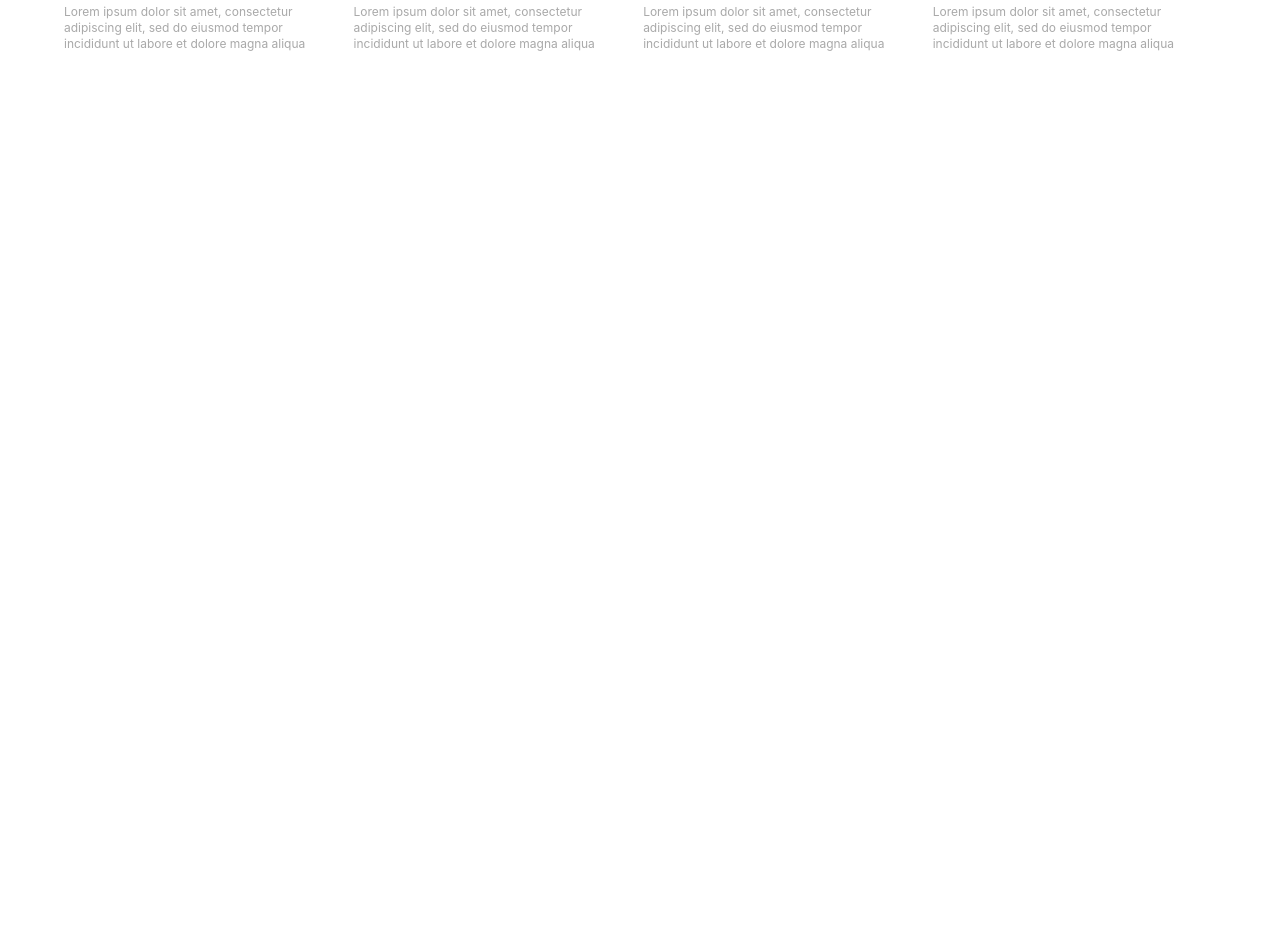
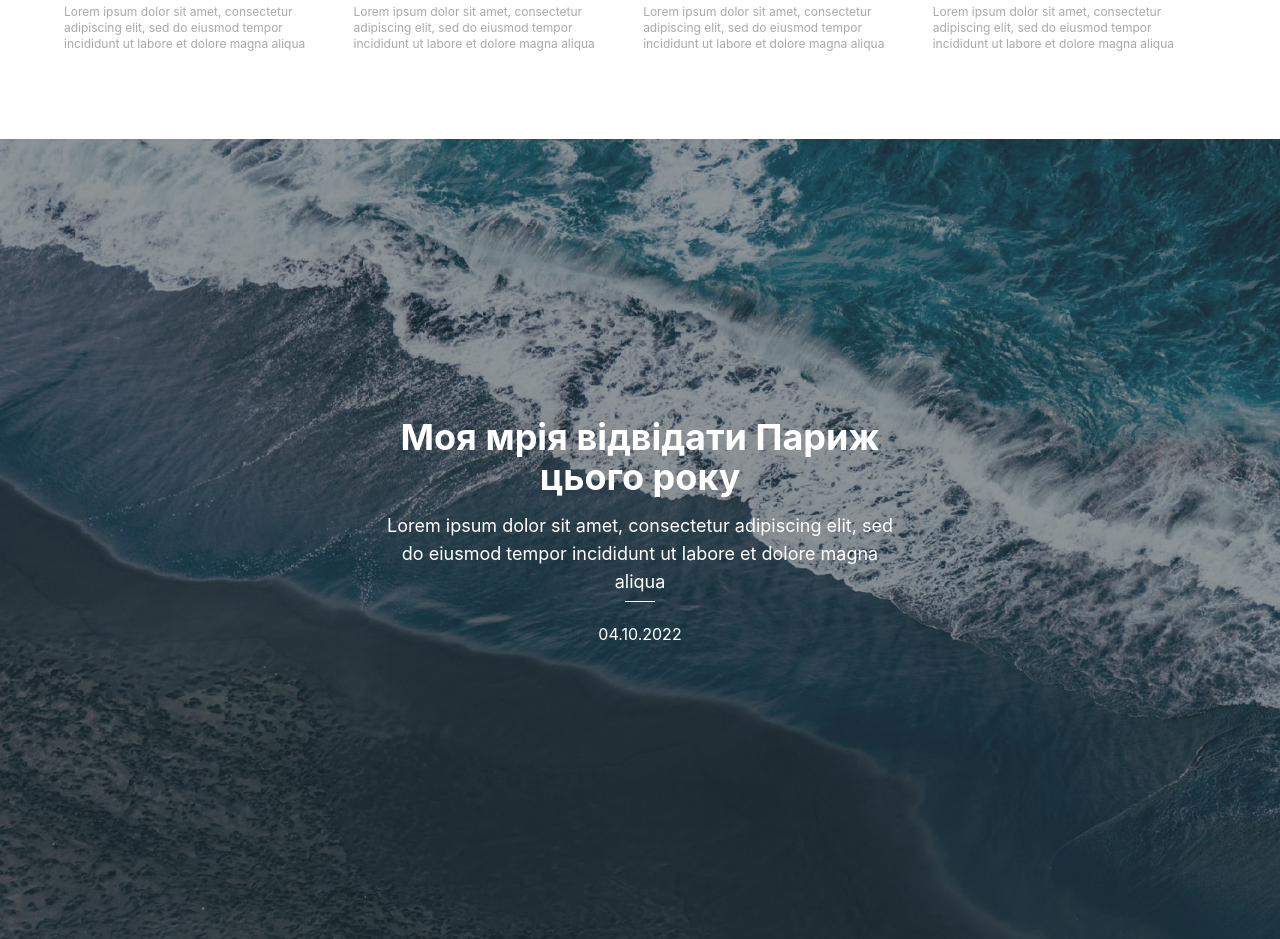
Before and after one commit to romashorodok/Posts, a Next.js app in the folder client/: page / in a window 1280 px wide. Shown: the part 1780-2719 px from the top of the page. Before the commit the page ends 1919 px from the top, so only its background shows below. Built offline with nearby package versions, Linux system fonts and the light colour scheme.

Commit message:
feat: Added featured post section.

```diff
--- a/client/pages/index.tsx
+++ b/client/pages/index.tsx
@@ -12,19 +12,23 @@ type Post = {
   title: string;
   created_at: string;
   description: string;
+
+  // TODO: Add image support
+  image?: string;
 };
 
 interface Props {
   posts: Array<Post>;
   categories: Array<Category>;
+  featuredPost: Post;
 }
 
-export function Home({ posts, categories }: Props) {
+export function Home({ posts, categories, featuredPost }: Props) {
   const [selectedCategory, setSelectedCategory] = React.useState(0);
 
   return (
     <LandingLayout>
-      <div
+      <section
         className={`${Styles.landing_background} flex flex-col justify-center`}
       >
         <div className={`${Styles.landing_text} text-4xl font-bold`}>
@@ -32,9 +36,9 @@ export function Home({ posts, categories }: Props) {
           <p>вам для комфортного</p>
           <p>проводження часу</p>
         </div>
-      </div>
+      </section>
 
-      <div className={`${Styles.landing_recent_posts}`}>
+      <section className={`${Styles.landing_recent_posts}`}>
         <h1 className="text-4xl font-bold mb-10">Нещодавні пости</h1>
 
         <div className="flex flex-row justify-between flex-wrap mb-10 bg-support">
@@ -68,7 +72,24 @@ export function Home({ posts, categories }: Props) {
             </Card>
           ))}
         </div>
-      </div>
+      </section>
+
+      <section
+        className={`${Styles.landing_featured_post} relative`}
+        style={{ backgroundImage: `url(${featuredPost.image})` }}
+      >
+        <div
+          className={`${Styles.landing_featured_post_text} flex flex-col items-center justify-center absolute fg-normal`}
+        >
+          <p className="text-4xl font-bold">{featuredPost.title}</p>
+          <p
+            className={`${Styles.landing_featured_post_description__separator} text-lg`}
+          >
+            {featuredPost.description}
+          </p>
+          <p>{featuredPost.created_at}</p>
+        </div>
+      </section>
     </LandingLayout>
   );
 }
@@ -137,10 +158,19 @@ export function getServerSideProps(): GetServerSidePropsResult<Props> {
     ],
   };
 
+  const serverFeaturedPostResult = {
+    title: "Моя мрія відвідати Париж цього року",
+    description:
+      "Lorem ipsum dolor sit amet, consectetur adipiscing  elit, sed do eiusmod tempor incididunt ut labore et dolore magna aliqua",
+    created_at: "04.10.2022",
+    image: "/assets/featured_mock.jpg",
+  };
+
   return {
     props: {
       posts: serverPostsResult.data,
       categories: serverCategoriesResult.data,
+      featuredPost: serverFeaturedPostResult,
     },
   };
 }
--- a/client/styles/common.scss
+++ b/client/styles/common.scss
@@ -7,3 +7,7 @@
 .bg-support {
   color: var.$support;
 }
+
+.fg-normal {
+  color: var.$normal;
+}
--- a/client/styles/pages/index.module.scss
+++ b/client/styles/pages/index.module.scss
@@ -1,4 +1,5 @@
 @use "~/styles/mixins" as mixin;
+@use "~/styles/vars" as var;
 
 .landing_background {
   position: relative;
@@ -40,3 +41,29 @@
 .landing_category__selected {
   @include mixin.selected;
 }
+
+.landing_featured_post {
+  min-height: 100vh;
+  background-repeat: no-repeat;
+  background-size: cover;
+}
+
+.landing_featured_post_text {
+  width: 100%;
+  height: 100%;
+
+  & p {
+    width: 40%;
+    text-align: center;
+    margin-bottom: 15px;
+  }
+}
+
+.landing_featured_post_description__separator:after {
+  content: "";
+  width: 30px;
+  height: 1px;
+  display: block;
+  background: var.$normal;
+  margin: 5px auto;
+}
--- a/client/styles/vars.scss
+++ b/client/styles/vars.scss
@@ -1,3 +1,4 @@
 $active: #d4a373;
 $minor: #a9a9a9;
 $support: #6e767f;
+$normal: #ffffff;
```
Also changed, not shown: client/public/assets/featured_mock.jpg (added). Lines whose indentation alone changed are shown as unchanged.
